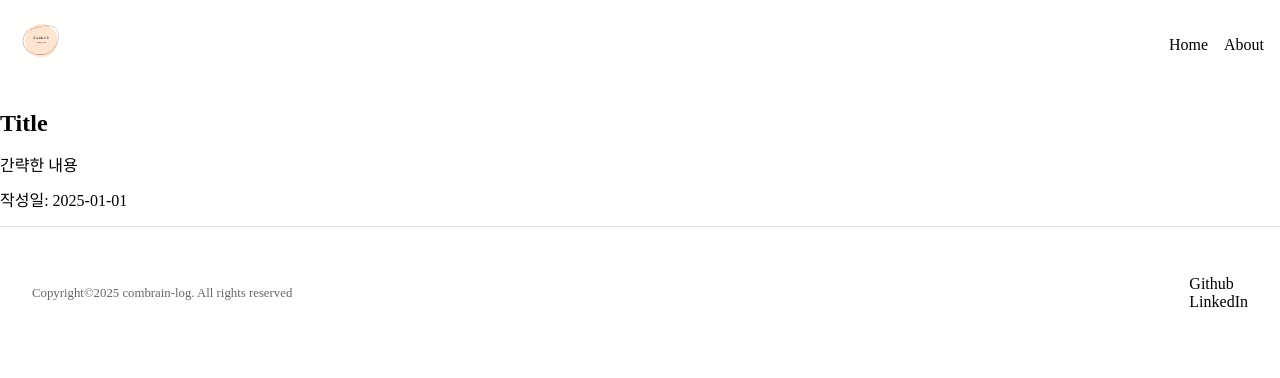
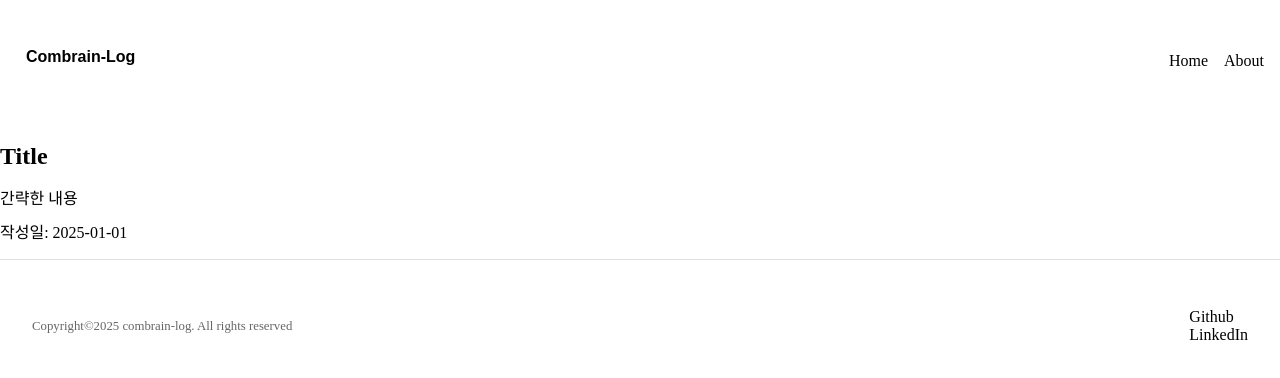
Before and after one commit to combrain817/combrain-blog, a Next.js app: page / in a window 1280 px wide. Shown: the top 378 px of the page. Built offline with nearby package versions, Linux system fonts and the light colour scheme.

Commit message:
refactor: Logo 컴포넌트 변경

```diff
--- a/modules/home/ui/components/header/logo/index.tsx
+++ b/modules/home/ui/components/header/logo/index.tsx
@@ -1,12 +1,28 @@
-import Image from "next/image";
-import styles from "./logo.module.scss";
+import Link from "next/link";
 
 export const Logo = () => {
   return (
-    <h1 className={styles.logo}>
-      <a href="">
-        <Image src="/image/devlog.png" alt="Logo" width={50} height={50} />
-      </a>
+    <h1>
+      <Link href="/">
+        <svg
+          width="120"
+          height="40"
+          viewBox="0 0 120 40"
+          fill="none"
+          xmlns="http://www.w3.org/2000/svg"
+        >
+          <text
+            x="10"
+            y="25"
+            fill="currentColor"
+            fontSize="16"
+            fontWeight="bold"
+            fontFamily="Arial, sans-serif"
+          >
+            Combrain-Log
+          </text>
+        </svg>
+      </Link>
     </h1>
   );
 };
--- a/modules/home/ui/components/header/logo/logo.module.scss
+++ /dev/null
@@ -1,3 +0,0 @@
-.logo {
-  margin: 0;
-}
```
